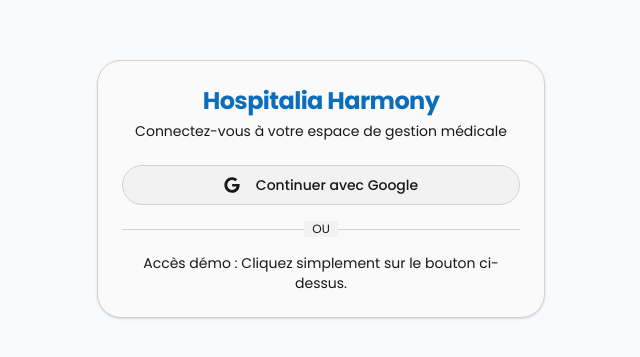
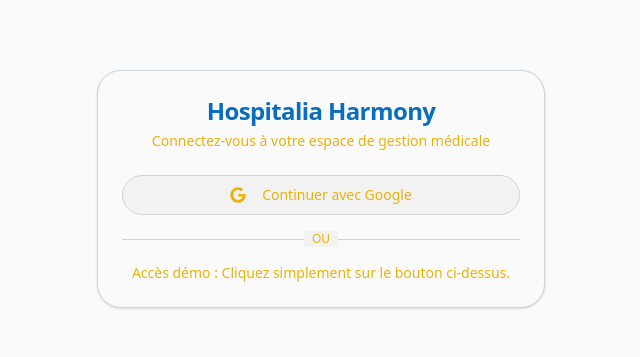
Before and after one commit to beniich/hospitalia-harmony, a React (Vite) app: page /login in a window 1280 px wide. Shown: the part 211-568 px from the top of the page, without its empty margins (319-959 px from the left). Built offline with nearby package versions, Linux system fonts and the light colour scheme; a web font is replaced by a local one.

Commit message:
Applied theme ggt
Applied theme in Lovable

```diff
--- a/src/index.css
+++ b/src/index.css
@@ -11,17 +11,17 @@
 @layer base {
   :root {
     --background: 240 4% 95%;
-    --foreground: 240 5% 10%;
+    --foreground: 45 93.3884% 47.451%;
     --card: 0 0% 98%;
-    --card-foreground: 240 5% 10%;
+    --card-foreground: 45 93.3884% 47.451%;
     --popover: 240 5% 90%;
-    --popover-foreground: 240 5% 10%;
+    --popover-foreground: 45 93.3884% 47.451%;
     --primary: 333 71% 50%;
-    --primary-foreground: 327 73% 97%;
+    --primary-foreground: 28 72.5191% 25.6863%;
     --secondary: 240 5% 33%;
-    --secondary-foreground: 0 0% 98%;
+    --secondary-foreground: 215 19.3182% 34.5098%;
     --muted: 240 4% 83%;
-    --muted-foreground: 240 5% 10%;
+    --muted-foreground: 45 93.3884% 47.451%;
     --accent: 355 100% 97%;
     --accent-foreground: 349 89% 60%;
     --destructive: 0 72% 50%;
--- a/tailwind.config.ts
+++ b/tailwind.config.ts
@@ -89,20 +89,15 @@ export default {
   		},
   		fontFamily: {
   			sans: [
-  				'Poppins',
   				'ui-sans-serif',
   				'system-ui',
-  				'-apple-system',
-  				'BlinkMacSystemFont',
-  				'Segoe UI',
-  				'Roboto',
-  				'Helvetica Neue',
-  				'Arial',
-  				'Noto Sans',
-  				'sans-serif'
+  				'sans-serif',
+  				'Apple Color Emoji',
+  				'Segoe UI Emoji',
+  				'Segoe UI Symbol',
+  				'Noto Color Emoji'
   			],
   			serif: [
-  				'Merriweather',
   				'ui-serif',
   				'Georgia',
   				'Cambria',
@@ -111,7 +106,6 @@ export default {
   				'serif'
   			],
   			mono: [
-  				'JetBrains Mono',
   				'ui-monospace',
   				'SFMono-Regular',
   				'Menlo',
```
